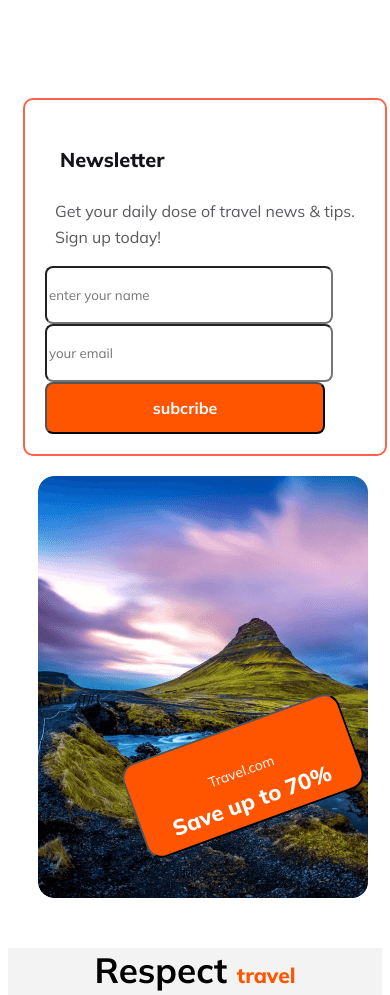
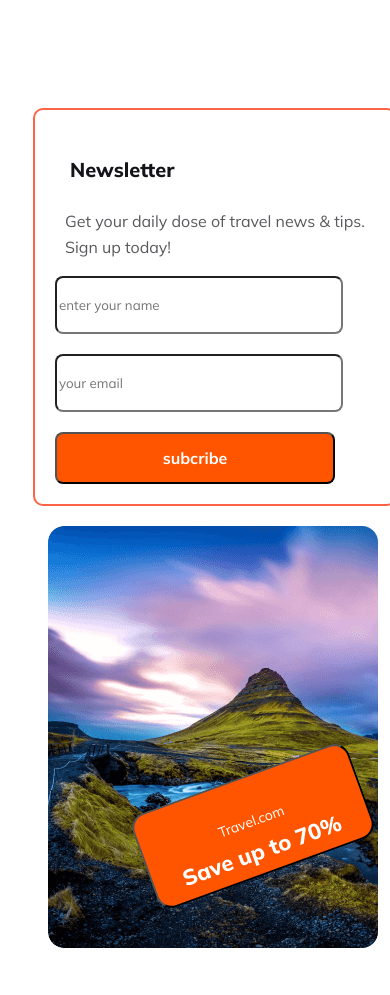
Before and after one commit to JAKUAN-AHMED/ASSAIGNMENT-02, a plain HTML site: page index.html in a window 390 px wide. Shown: the part 4733-5728 px from the top of the page. Drawn offline with Linux system fonts and the light colour scheme.

Commit message:
added last upadate

```diff
--- a/styles/style.css
+++ b/styles/style.css
@@ -497,11 +497,11 @@ footer h2
         margin-left: 15px;
         margin-bottom: 50px;
         flex-direction: column;
+        gap: 20px;
+        padding: 10px;
     }
     .input-head{
         width: 320px;
-
-
     }
     .input-tag > input {
         border-radius: 8px;
```
Also changed, not shown: index.html (+2 -2 lines).
